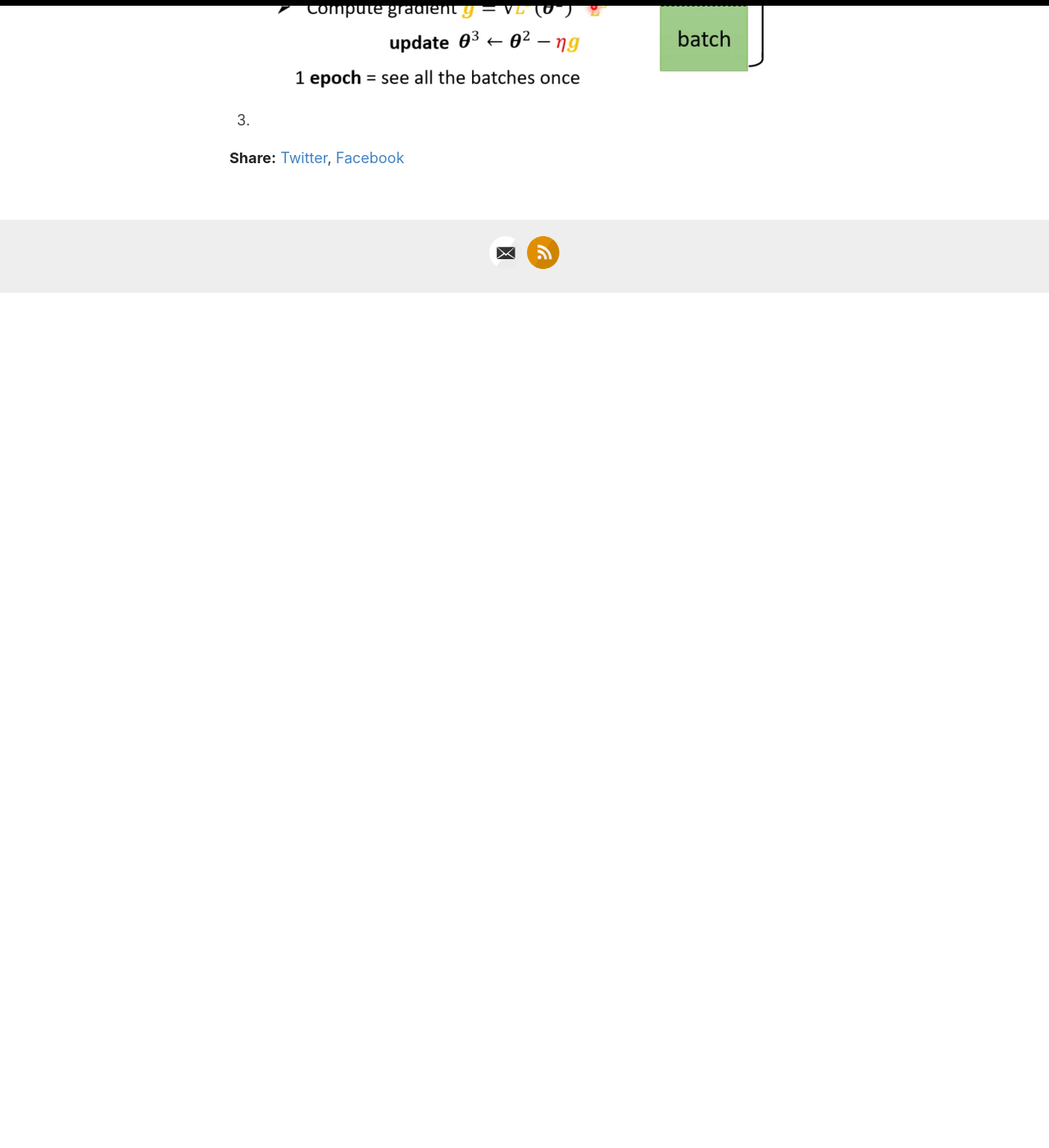
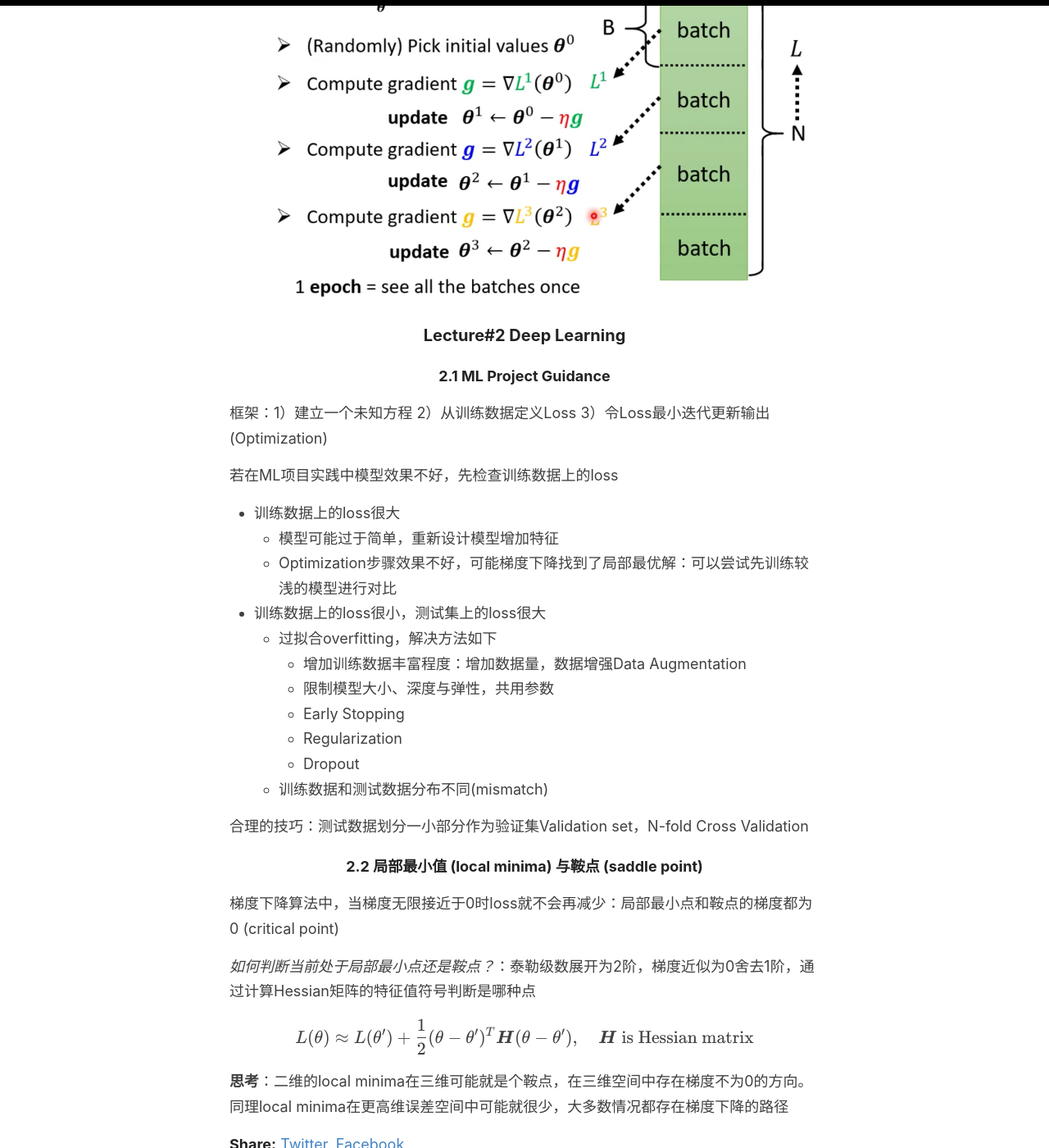
Before and after one commit to Invisible-bob/Invisible-bob.github.io, a Jekyll site: the page built from _posts/2021-03-10-李宏毅ML课程笔记.md, in a window 1280 px wide and 1400 px high, scrolled down 1607 px. Shown: the whole window at 82% size. Built offline with Jekyll 4.4.1, drawn with Linux system fonts in a browser that asks for light colours; nearby versions of some CDN libraries; our own code applies the rules of GitHub Pages for plain Markdown files; before the commit the page ends 1965 px from its top, so only the background shows below that.

Commit message:
Update 2021-03-10-李宏毅ML课程笔记.md

```diff
--- a/_posts/2021-03-10-李宏毅ML课程笔记.md
+++ b/_posts/2021-03-10-李宏毅ML课程笔记.md
@@ -15,16 +15,19 @@ by Yixiang Ren
 Regression问题的求解过程：
 
 1. 设计一个模型，以最简单的线性回归为例。最初的模型设计最考验domain knowledge，即对于问题的理解
+
    $$
    y=wx_1+b
    $$
 
 2. 定义一个损失函数L(b, w)（平均绝对值误差MAE、均方误差MSE、Cross-Entropy等）
+
    $$
    MSE:L=\frac1N\sum e_n=\frac1N\sum (y-\hat{y})^2
    $$
 
 3. 最优化，常用梯度下降更新参数：
+
    $$
    w^*,b^*=arg\min L, \eta\rm\ is\ learning\ rate
    $$
@@ -40,21 +43,60 @@ Regression问题的求解过程：
    梯度下降可能会产生局部最优解
 
 
+线性模型过于简单，对于更复杂的模型重复上述3步骤。实际上，任意连续曲线可以由分段线性模型(Piecewise Linear Curve)逼近，其中任意一个分段线性曲线=一系列sigmoid函数+常量b
 
-线性模型过于简单，对于更复杂的模型重复上述3步骤。实际上，任意连续曲线可以由分段线性模型(Piecewise Linear Curve)逼近，其中任意一个分段线性曲线=一系列sigmoid函数+常量b
 $$
 {\rm Sigmoid Fuction:}\ \ y=c\frac{1}{1+e^{-(b+wx_1)}}=c\ {\rm sigmoid}(b+wx_1)
 $$
 
 1. 任意连续曲线函数可以这样构建（已经可以看出MLP的样子了）：
+
    $$
    y=b+\sum_i c_i\ {\rm sigmoid}(b_i+w_ix_)=b+\sum_i c_i\ {\rm sigmoid}(b_i+\sum_jw_{ij}x_j)
    $$
 
 2. 定义一个损失函数L(theta)，使用每一个batch的梯度张量更新theta参数：
+
    $$
    \rm{gradient}\ \boldsymbol g=\triangledown L(\boldsymbol{\theta}^0),\quad \boldsymbol{\theta}^1 \leftarrow \boldsymbol{\theta}^0-\eta \boldsymbol g
    $$
    ![截屏2021-03-11 下午2.01.09.png](https://github.com/Invisible-bob/Invisible-bob.github.io/blob/master/images/ML_slide/%E6%88%AA%E5%B1%8F2021-03-11%20%E4%B8%8B%E5%8D%882.01.09.png?raw=true)
 
-3.
+
+
+
+
+
+### Lecture#2 Deep Learning
+
+#### 2.1 ML Project Guidance
+
+框架：1）建立一个未知方程   2）从训练数据定义Loss   3）令Loss最小迭代更新输出(Optimization)
+
+若在ML项目实践中模型效果不好，先检查训练数据上的loss
+
+- 训练数据上的loss很大
+  - 模型可能过于简单，重新设计模型增加特征
+  - Optimization步骤效果不好，可能梯度下降找到了局部最优解：可以尝试先训练较浅的模型进行对比
+- 训练数据上的loss很小，测试集上的loss很大
+  - 过拟合overfitting，解决方法如下
+    - 增加训练数据丰富程度：增加数据量，数据增强Data Augmentation
+    - 限制模型大小、深度与弹性，共用参数
+    - Early Stopping
+    - Regularization
+    - Dropout
+  - 训练数据和测试数据分布不同(mismatch)
+
+合理的技巧：测试数据划分一小部分作为验证集Validation set，N-fold Cross Validation
+
+#### 2.2 局部最小值 (local minima) 与鞍点 (saddle point)
+
+梯度下降算法中，当梯度无限接近于0时loss就不会再减少：局部最小点和鞍点的梯度都为0 (critical point)
+
+*如何判断当前处于局部最小点还是鞍点？*：泰勒级数展开为2阶，梯度近似为0舍去1阶，通过计算Hessian矩阵的特征值符号判断是哪种点
+
+$$
+L(\theta)\approx L(\theta')+\frac12(\theta-\theta')^T\boldsymbol H(\theta-\theta'),\quad \boldsymbol H\rm\  is \ Hessian\ matrix
+$$
+
+**思考**：二维的local minima在三维可能就是个鞍点，在三维空间中存在梯度不为0的方向。同理local minima在更高维误差空间中可能就很少，大多数情况都存在梯度下降的路径
```
